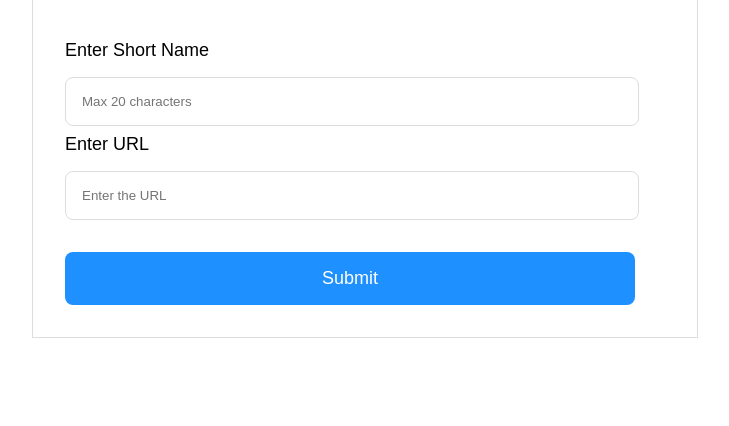
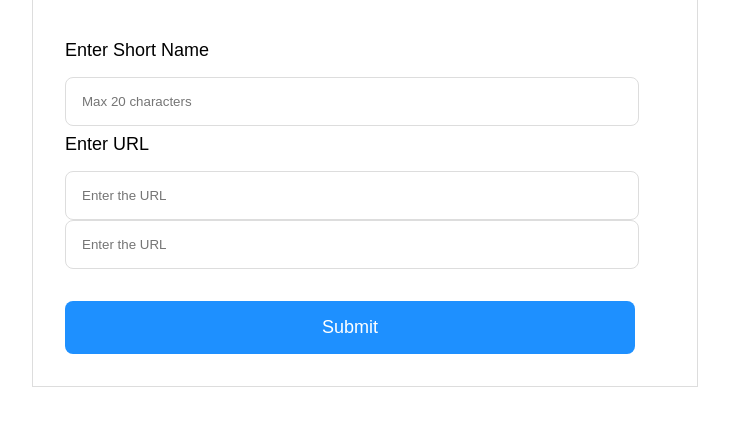
Before and after one commit to shreyasanap/Url-Shortener, a Python web app: template templates/index.html in a window 1280 px wide. Shown: the part 154-580 px from the top of the page, without its empty margins (275-1004 px from the left). Run offline with Jinja, Linux system fonts and the light colour scheme; the template is opened without the code that fills it, so the values that code supplies are empty.

Commit message:
made changes in html file

```diff
--- a/templates/index.html
+++ b/templates/index.html
@@ -15,6 +15,7 @@
         <input type="text" name="name" placeholder="Max 20 characters " maxlength="20"/>
         <label >Enter URL</label>
         <input type="text" name="url" placeholder="Enter the URL" maxlength="200">
+        <input type="text" name="url" placeholder="Enter the URL" maxlength="200">
         <button>
             Submit
           </button>
```
